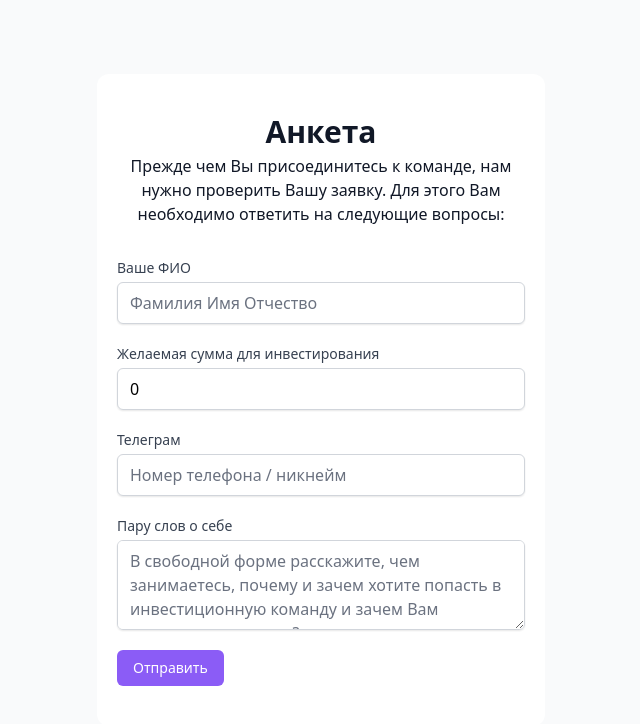
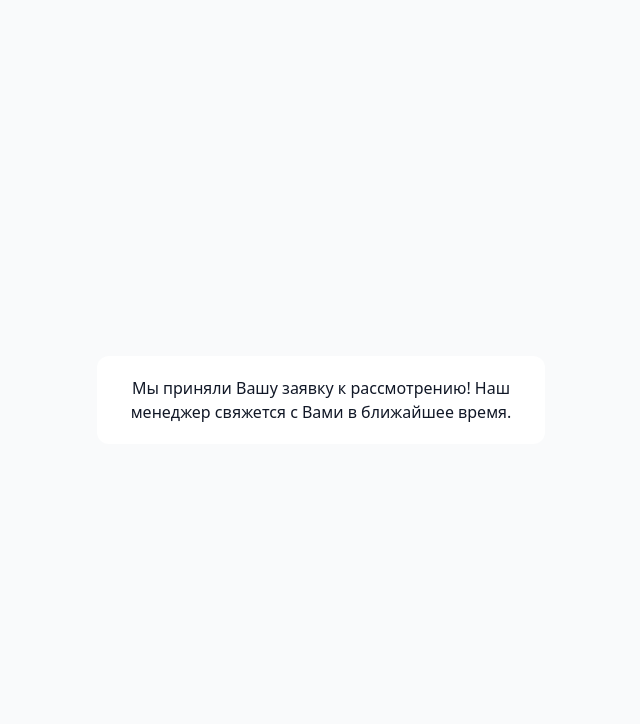
Before and after one commit to blackPavlin/russianestateincome, a Vue app in the folder client/: page / in a window 1280 px wide. Shown: the top 724 px of the page, without its empty margins (319-959 px from the left). Built offline with nearby package versions, Linux system fonts and the light colour scheme.

Commit message:
Change message

```diff
--- a/client/src/views/Home.vue
+++ b/client/src/views/Home.vue
@@ -7,8 +7,8 @@
       v-if="showMessage"
     >
       <div class="text-center font-medium text-gray-900">
-        Мы приняли Вашу заявку к рассмотрению, наш менеджер скоро свяжется с
-        Вами в ближайшее время
+        Мы приняли Вашу заявку к рассмотрению! Наш менеджер свяжется с Вами в
+        ближайшее время.
       </div>
     </div>
 
@@ -115,7 +115,7 @@ import client from "@/plugins/axios";
 export default defineComponent({
   name: "Home",
   setup() {
-    const showMessage = ref(false);
+    const showMessage = ref(true);
 
     const form = reactive({
       name: "",
```
